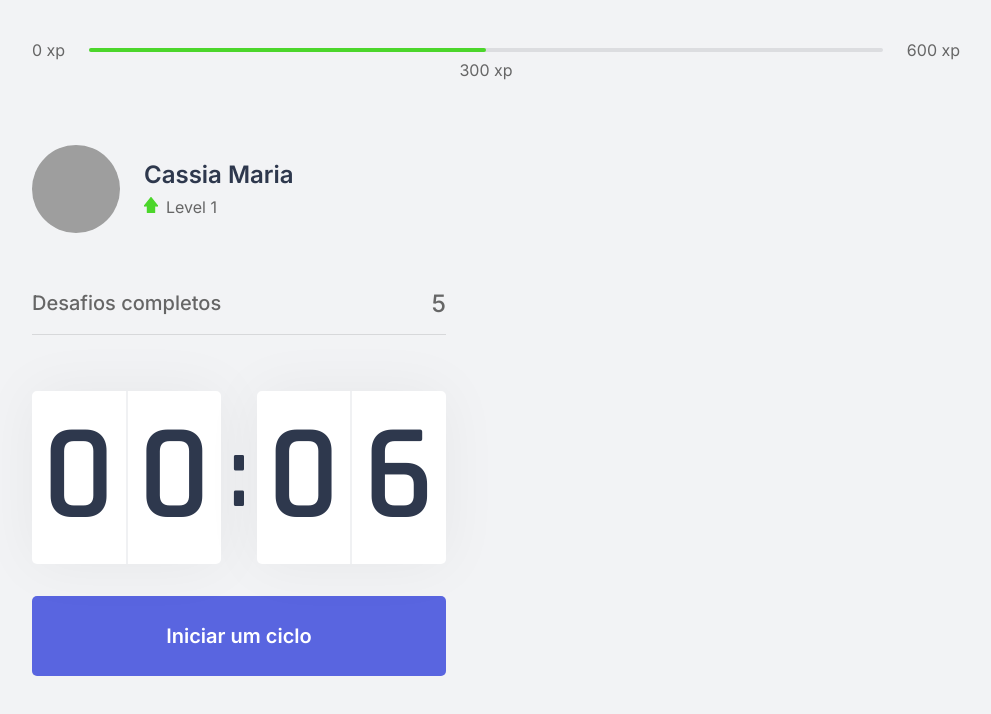
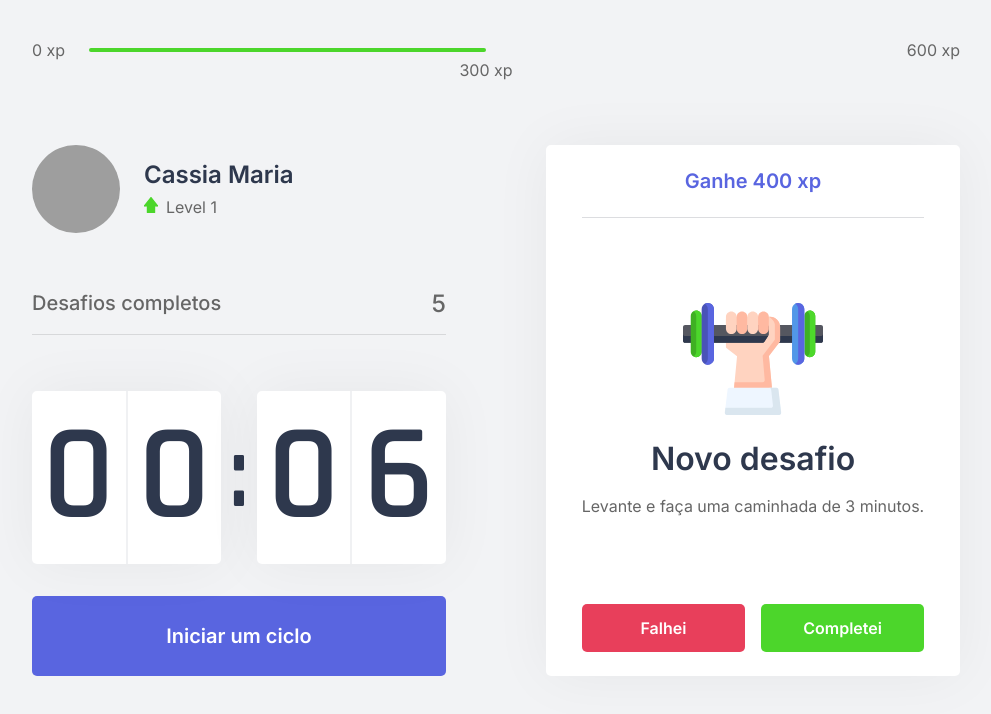
Before and after one commit to cassiamaria/nlw4-moveit, a Next.js app: page / in a window 1280 px wide. Shown: the top 714 px of the page, without its empty margins (144-1135 px from the left). Built offline with nearby package versions, Linux system fonts and the light colour scheme; grey boxes are pictures that could not be loaded.

Commit message:
creation of the challengeBox component

```diff
--- /dev/null
+++ b/src/components/ChallengeBox.tsx
@@ -0,0 +1,42 @@
+import styles from '../styles/components/ChallengeBox.module.css'
+
+export function ChallengeBox() {
+    const hasActiveChallenge = true
+
+    return (
+        <div className = {styles.challengeBoxContainer}>
+            { hasActiveChallenge ? (
+                <div className = {styles.challengeBoxActive }>
+                    <header>Ganhe 400 xp</header>
+                    <main>
+                        <img src="icons/body.svg" />
+                        <strong>Novo desafio</strong>
+                        <p>Levante e faça uma caminhada de 3 minutos.</p>
+                    </main>
+                    <footer>
+                        <button
+                            type="button"
+                            className={styles.challengeBoxFailedButton}
+                        >
+                            Falhei
+                        </button>
+                        <button
+                            type="button"
+                            className={styles.challengeBoxSucceededButton}
+                        >
+                            Completei
+                        </button>
+                    </footer>
+                </div>
+            ) : (
+                <div className = {styles.challengeBoxNotActive}>
+                    <strong>Finalize um ciclo para receber um desafio</strong>
+                    <p>
+                        <img src="icons/level-up.svg" alt="Level Up" />
+                        Avance de level completando desafios.
+                    </p>
+                </div>
+            )}
+        </div>
+    )
+}
--- a/src/pages/index.tsx
+++ b/src/pages/index.tsx
@@ -1,9 +1,10 @@
+import Head from 'next/head'
+
 import { CompletedChallenges } from "../components/CompletedChallenges";
 import { Countdown } from "../components/Countdown";
 import { ExperienceBar } from "../components/ExperienceBar";
 import { Profile } from "../components/Profile";
-
-import Head from 'next/head'
+import { ChallengeBox } from "../components/ChallengeBox";
 
 import styles from  '../styles/pages/Home.module.css';
 
@@ -23,7 +24,7 @@
           <Countdown />
         </div>
         <div>
-
+        <ChallengeBox />
         </div>
       </section>
     </div>
--- /dev/null
+++ b/src/styles/components/ChallengeBox.module.css
@@ -0,0 +1,109 @@
+.challengeBoxContainer {
+    height: 100%;
+
+    background: var(--white);
+    border-radius: 5px;
+    box-shadow: 0 0 60px rgba(0, 0, 0, 0.05);
+    padding: 1.5rem 2rem;
+
+    display: flex;
+    flex-direction: column;
+    align-items: center;
+    justify-content: center;
+
+    text-align: center;
+}
+
+.challengeBoxNotActive {
+    display: flex;
+    flex-direction: column;
+    align-items: center;
+}
+
+.challengeBoxNotActive strong {
+    font-size: 1.5rem;
+    font-weight: 500;
+    line-height: 1.4;
+}
+
+.challengeBoxNotActive p {
+    display: flex;
+    flex-direction: column;
+    align-items: center;
+    line-height: 1.4;
+    max-width: 70%;
+    margin-top: 3rem;
+}
+
+.challengeBoxNotActive p img {
+    margin-bottom: 1rem;
+}
+
+.challengeBoxActive {
+    height: 100%;
+
+    display: flex;
+    flex-direction: column;
+}
+
+.challengeBoxActive header {
+    color: var(--blue);
+    font-weight: 600;
+    font-size: 1.25rem;
+    padding: 0 2rem 1.5rem;
+    border-bottom: 1px solid var(--grey-line);
+}
+
+.challengeBoxActive main {
+    flex: 1;
+    display: flex;
+    flex-direction: column;
+    align-items: center;
+    justify-content: center;
+}
+
+.challengeBoxActive main strong {
+    font-size: 2rem;
+    font-weight: 600;
+    color: var(--title);
+    margin: 1.5rem 0 1rem;
+}
+
+.challengeBoxActive main p {
+    line-height: 1.5;
+}
+
+.challengeBoxActive footer {
+    display: grid;
+    grid-template-columns: 1fr 1fr;
+    gap: 1rem;
+}
+
+.challengeBoxActive footer button {
+    height: 3rem;
+
+    display: flex;
+    align-items: center;
+    justify-content: center;
+
+    border: 0;
+    border-radius: 5px;
+
+    color: var(--white);
+    font-size: 1rem;
+    font-weight: 600;
+
+    transition: filter 0.2s;
+}
+
+.challengeBoxActive footer button.challengeBoxFailedButton {
+    background: var(--red);
+}
+
+.challengeBoxActive footer button.challengeBoxSucceededButton {
+    background: var(--green);
+}
+
+.challengeBoxActive footer button:hover {
+    filter: brightness(0.9);
+}
--- a/src/styles/global.css
+++ b/src/styles/global.css
@@ -7,7 +7,7 @@
 :root {
     --white: #fff;
     --background: #f2f3f5;
-    --gray-line: #dcdde0;
+    --grey-line: #dcdde0;
     --text: #666;
     --text-highlight: #b3b9ff;
     --title: #2e384d;
```
